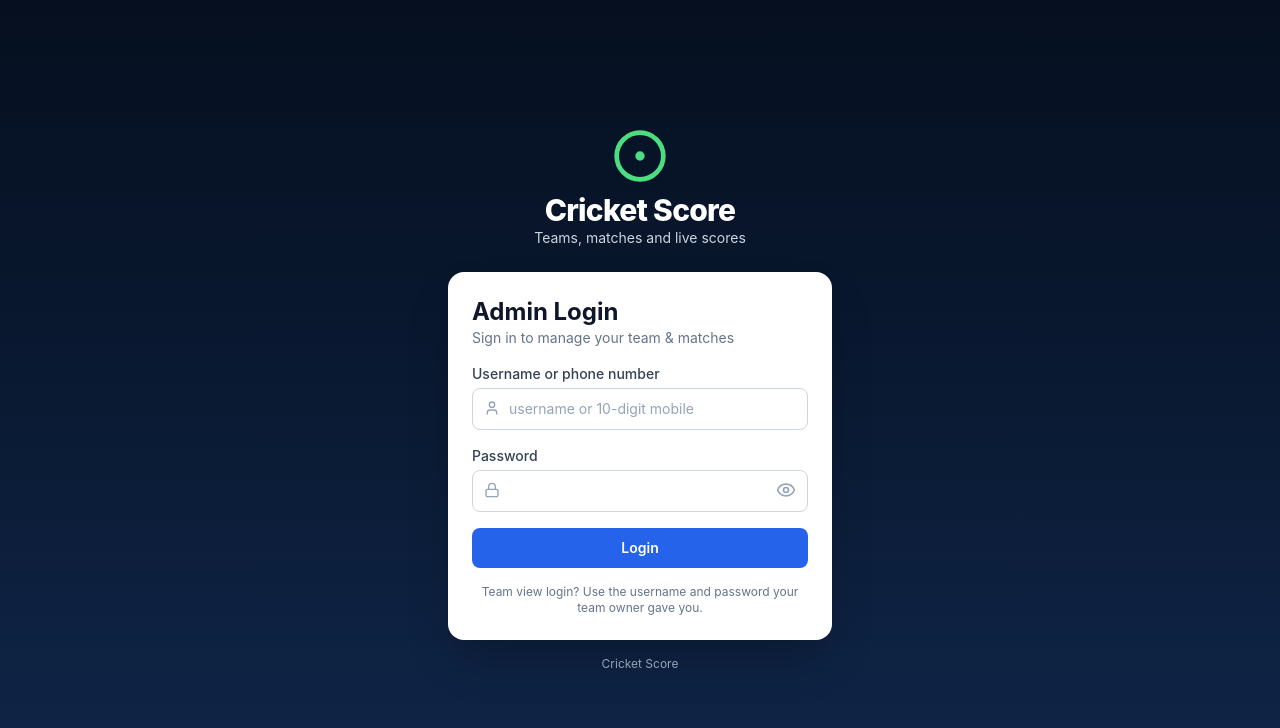
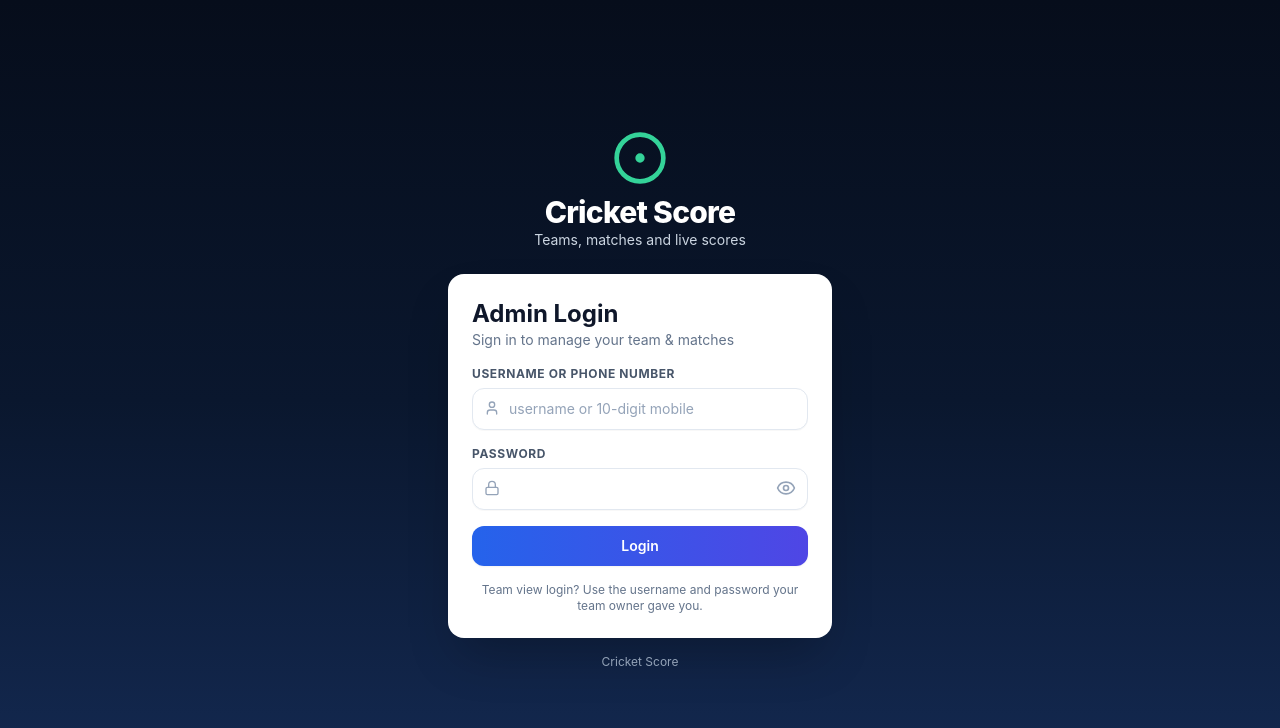
Before and after one commit to jayakumar516234/cricket-score-app, a React (Vite) app in the folder frontend/: page /login in a window 1280 px wide. Shown: the top 728 px of the page. Built offline with nearby package versions, Linux system fonts and the light colour scheme; no server answers.

Commit message:
style(theme): modernize header, navigation bar, and overall color palette

```diff
--- a/frontend/src/index.css
+++ b/frontend/src/index.css
@@ -6,16 +6,16 @@ html, body, #root { height: 100%; }
 body { @apply bg-slate-100 text-slate-800 antialiased; }
 
 @layer components {
-  .btn { @apply inline-flex items-center justify-center gap-2 rounded-lg px-4 py-2.5 text-sm font-semibold transition focus:outline-none focus-visible:ring-2 focus-visible:ring-offset-2 disabled:cursor-not-allowed disabled:opacity-50; }
-  .btn-primary { @apply bg-blue-600 text-white hover:bg-blue-700 focus-visible:ring-blue-500; }
-  .btn-green { @apply bg-pitch-600 text-white hover:bg-pitch-700 focus-visible:ring-pitch-500; }
-  .btn-outline { @apply border border-slate-300 bg-white text-slate-700 hover:bg-slate-50 focus-visible:ring-slate-400; }
-  .btn-danger { @apply bg-red-600 text-white hover:bg-red-700 focus-visible:ring-red-500; }
-  .btn-ghost { @apply text-slate-600 hover:bg-slate-100 focus-visible:ring-slate-400; }
-  .input { @apply w-full rounded-lg border border-slate-300 bg-white px-3 py-2.5 text-sm text-slate-900 placeholder-slate-400 focus:border-blue-500 focus:outline-none focus:ring-2 focus:ring-blue-500/30 disabled:bg-slate-100; }
+  .btn { @apply inline-flex items-center justify-center gap-2 rounded-xl px-4 py-2.5 text-sm font-semibold transition-all duration-150 focus:outline-none focus-visible:ring-2 focus-visible:ring-offset-2 active:scale-[0.98] disabled:cursor-not-allowed disabled:opacity-50 disabled:active:scale-100; }
+  .btn-primary { @apply bg-gradient-to-r from-blue-600 to-indigo-600 text-white shadow-xs hover:from-blue-700 hover:to-indigo-700 hover:shadow-md focus-visible:ring-blue-500; }
+  .btn-green { @apply bg-gradient-to-r from-pitch-600 to-emerald-600 text-white shadow-xs hover:from-pitch-500 hover:to-emerald-500 hover:shadow-md focus-visible:ring-pitch-500; }
+  .btn-outline { @apply border border-slate-200 bg-white text-slate-700 shadow-2xs hover:bg-slate-50 hover:border-slate-300 focus-visible:ring-slate-400; }
+  .btn-danger { @apply bg-gradient-to-r from-red-600 to-rose-600 text-white shadow-xs hover:from-red-700 hover:to-rose-700 focus-visible:ring-red-500; }
+  .btn-ghost { @apply text-slate-600 hover:bg-slate-100 hover:text-slate-900 focus-visible:ring-slate-400; }
+  .input { @apply w-full rounded-xl border border-slate-200 bg-white px-3.5 py-2.5 text-sm text-slate-900 placeholder-slate-400 shadow-2xs transition focus:border-pitch-500 focus:outline-none focus:ring-2 focus:ring-pitch-500/25 disabled:bg-slate-100; }
   .input-error { @apply border-red-400 focus:border-red-500 focus:ring-red-500/30; }
-  .label { @apply mb-1 block text-sm font-medium text-slate-700; }
-  .card { @apply rounded-xl bg-white shadow-sm ring-1 ring-slate-200; }
+  .label { @apply mb-1.5 block text-xs font-bold uppercase tracking-wider text-slate-600; }
+  .card { @apply rounded-2xl bg-white shadow-xs border border-slate-200/80 transition-shadow duration-200; }
 }
 
 
--- a/frontend/tailwind.config.js
+++ b/frontend/tailwind.config.js
@@ -4,10 +4,35 @@ export default {
   theme: {
     extend: {
       colors: {
-        navy: { 950: '#050f1f', 900: '#0a1a33', 800: '#10264a', 700: '#183462', 600: '#24457c' },
-        pitch: { 400: '#4ade80', 500: '#22c55e', 600: '#16a34a', 700: '#15803d' },
+        navy: {
+          950: '#060d1b',
+          900: '#0a172e',
+          850: '#0f2040',
+          800: '#142a53',
+          700: '#1e3c75',
+          600: '#2b529d',
+        },
+        pitch: {
+          300: '#6ee7b7',
+          400: '#34d399',
+          500: '#10b981',
+          600: '#059669',
+          700: '#047857',
+          800: '#065f46',
+        },
+        cricket: {
+          gold: '#f59e0b',
+          amber: '#d97706',
+          red: '#dc2626',
+        },
       },
       fontFamily: { sans: ['Inter', 'system-ui', 'Segoe UI', 'Roboto', 'sans-serif'] },
+      boxShadow: {
+        '2xs': '0 1px 1px 0 rgb(0 0 0 / 0.03)',
+        'xs': '0 1px 2px 0 rgb(0 0 0 / 0.05)',
+        'glow-pitch': '0 0 16px -2px rgba(16, 185, 129, 0.35)',
+        'glow-blue': '0 0 16px -2px rgba(59, 130, 246, 0.35)',
+      },
     },
   },
   plugins: [],
```
Also changed, not shown: frontend/src/components/Layout.jsx (+107 -54 lines).
